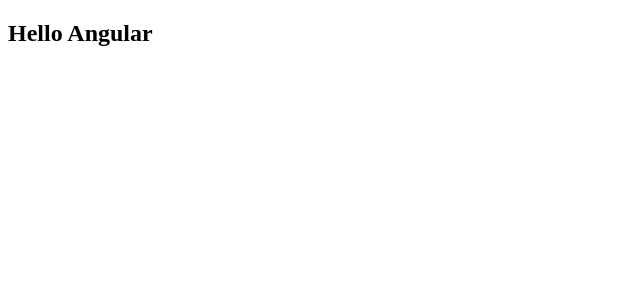
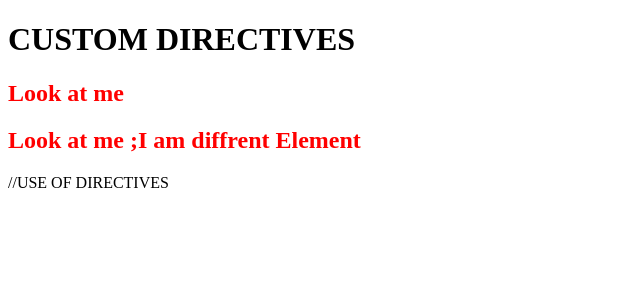
Before and after one commit to viplavdhande91/AngularProjectTraining, an Angular app: page / in a window 1280 px wide. Shown: the top 300 px of the page, without its empty margins (0-640 px from the left). Built offline with nearby package versions, Linux system fonts and the light colour scheme.

Commit message:
custom-directive done

```diff
--- a/src/app/app.component.html
+++ b/src/app/app.component.html
@@ -1 +1,9 @@
-<h2>Hello Angular</h2>
+
+<h1>CUSTOM DIRECTIVES</h1>
+
+<h2 appRedElementMaker>Look at me</h2>
+
+
+
+
+<h2 appRedElementMaker >Look at me ;I am diffrent Element </h2> //USE OF DIRECTIVES
--- a/src/app/app.module.ts
+++ b/src/app/app.module.ts
@@ -3,10 +3,12 @@
 
 import { AppRoutingModule } from './app-routing.module';
 import { AppComponent } from './app.component';
+import { RedElementMakerDirective } from './red-element-maker.directive';
 
 @NgModule({
   declarations: [
-    AppComponent
+    AppComponent,
+    RedElementMakerDirective
   ],
   imports: [
     BrowserModule,
--- /dev/null
+++ b/src/app/red-element-maker.directive.ts
@@ -0,0 +1,15 @@
+import { Directive, ElementRef } from '@angular/core';
+
+@Directive({
+  selector: '[appRedElementMaker]'
+})
+export class RedElementMakerDirective {
+
+  constructor(e1: ElementRef) {
+
+    e1.nativeElement.style.color = "red";
+
+
+  }
+
+}
```
Also changed, not shown: 2 other files (tests, documents, lock files or other folders).
